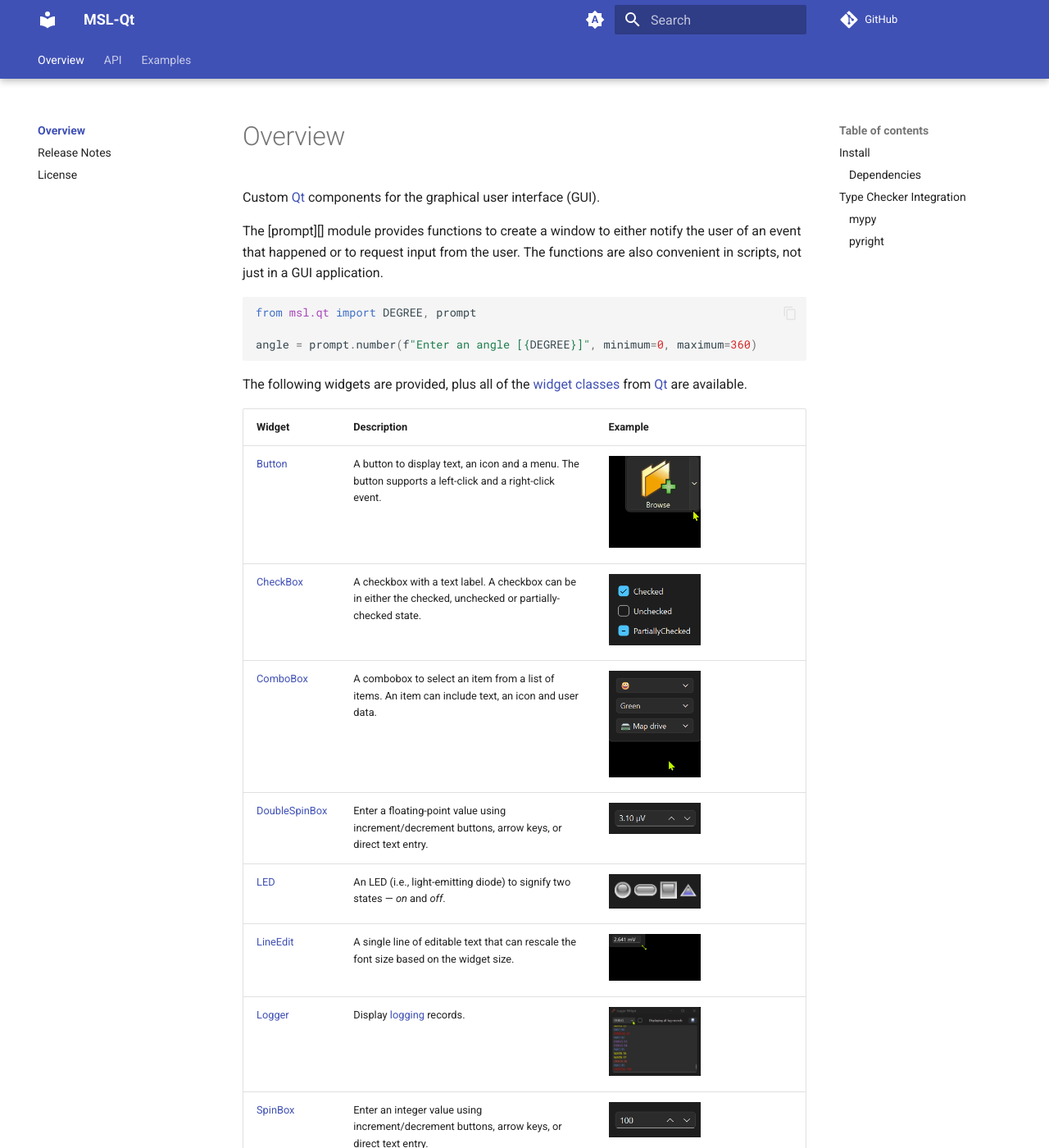
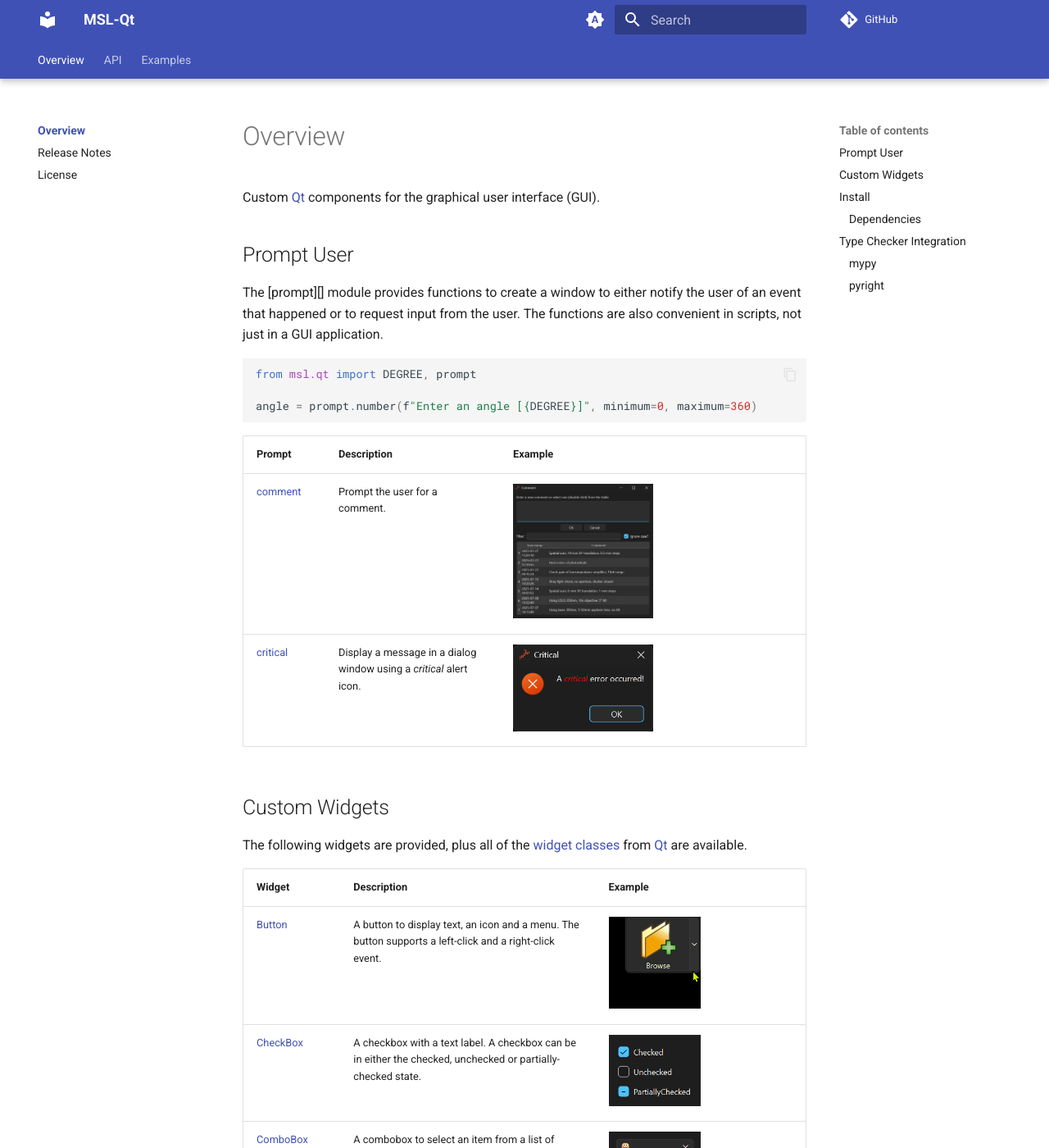
Before and after one commit to MSLNZ/msl-qt, an MkDocs documentation site: the page built from docs/index.md, in a window 1280 px wide and 1400 px high. Shown: the whole window at 82% size. Built offline with MkDocs 1.6.1 and Material for MkDocs 9.7.7, drawn with Linux system fonts in a browser that asks for light colours; comment, search, counter and statistics services are not loaded; the version menu is left out.

Commit message:
edit prompt.comment

````diff
--- a/cspell.json
+++ b/cspell.json
@@ -31,6 +31,7 @@
         "ddores",
         "deci",
         "deka",
+        "dialog",
         "dmdskres",
         "excepthook",
         "femto",
@@ -69,6 +70,7 @@
         "straightepsilon",
         "straightphi",
         "thetasym",
+        "timespec",
         "upsih",
         "varkappa",
         "varrho",
--- a/docs/index.md
+++ b/docs/index.md
@@ -1,6 +1,8 @@
 # Overview
 
 Custom [Qt] components for the graphical user interface (GUI).
+
+## Prompt User
 
 The [prompt][] module provides functions to create a window to either notify the user of an event that happened or to request input from the user. The functions are also convenient in scripts, not just in a GUI application.
 
@@ -9,6 +11,33 @@ from msl.qt import DEGREE, prompt
 
 angle = prompt.number(f"Enter an angle [{DEGREE}]", minimum=0, maximum=360)
 ```
+<table>
+  <tr>
+    <th>Prompt</th>
+    <th>Description</th>
+    <th>Example</th>
+  </tr>
+  <tr>
+    <td><a href="api/prompt/#msl.qt.prompt.comment">comment</a></td>
+    <td>Prompt the user for a comment.</td>
+    <td>
+        <a href="assets/images/comment.png" target="_blank" rel="noopener noreferrer">
+            <img src="assets/images/comment.png" style="width: 50%; height: auto;">
+        </a>
+    </td>
+  </tr>
+  <tr>
+    <td><a href="api/prompt/#msl.qt.prompt.critical">critical</a></td>
+    <td>Display a message in a dialog window using a <i>critical</i> alert icon.</td>
+    <td>
+        <a href="assets/images/critical.png" target="_blank" rel="noopener noreferrer">
+            <img src="assets/images/critical.png" style="width: 50%; height: auto;">
+        </a>
+    </td>
+  </tr>
+</table>
+
+## Custom Widgets
 
 The following widgets are provided, plus all of the [widget classes](https://doc.qt.io/qt-6/widget-classes.html) from [Qt] are available.
 
````
Also changed, not shown: docs/assets/images/comment.png (added), docs/assets/images/critical.png (added), 2 other files.
